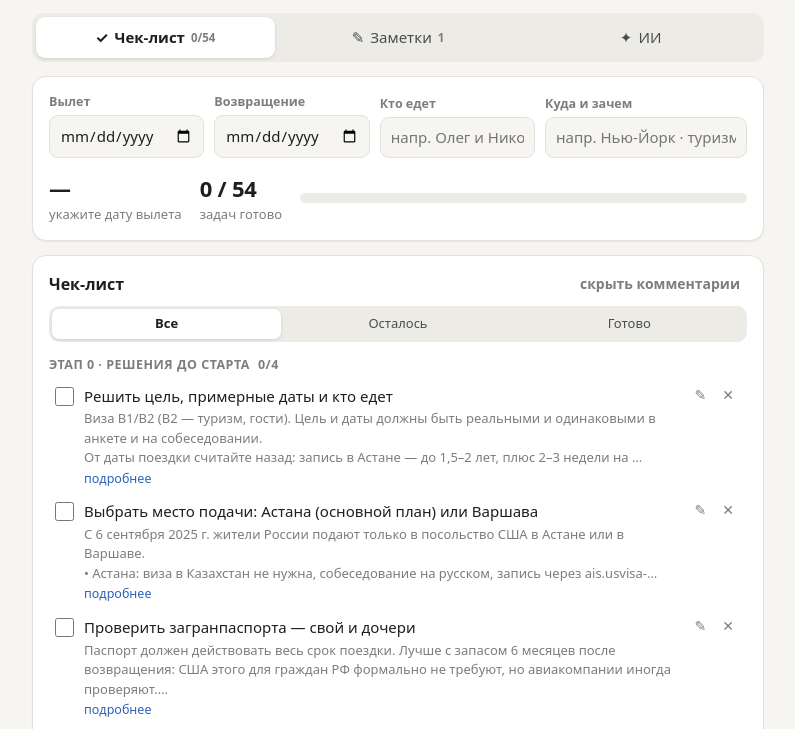
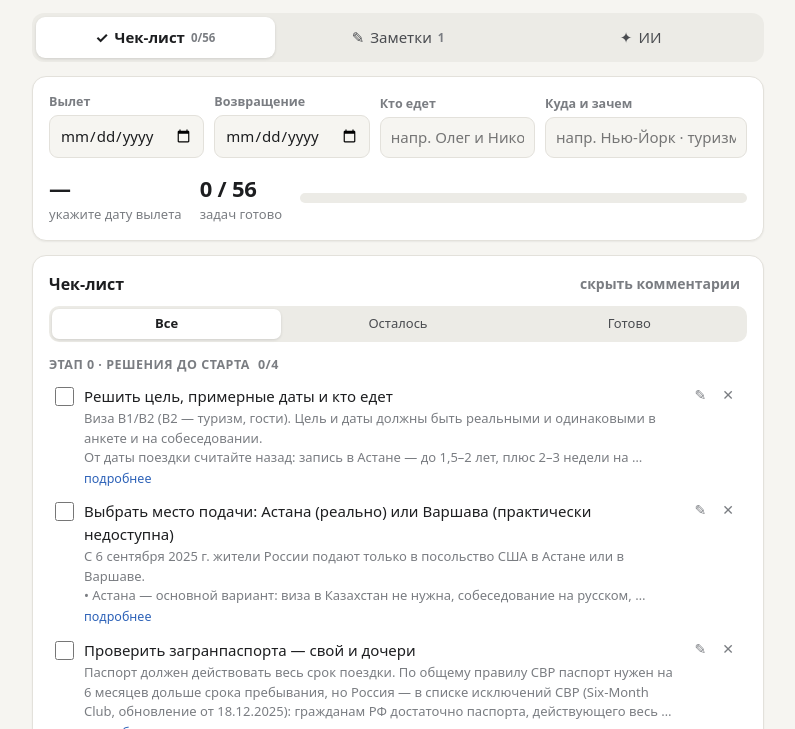
Before and after one commit to luzinoff/usa, a plain HTML site: page index.html in a window 1280 px wide. Shown: the part 60-789 px from the top of the page, without its empty margins (242-1037 px from the left). Drawn offline with Linux system fonts and the light colour scheme.

Commit message:
Уточнения: паспорт (Six-Month Club), Варшава, Visa Integrity Fee, QazETA, санитарные требования CDC
Co-Authored-By: Claude Opus 5.5 <noreply@anthropic.com>
Claude-Session: https://claude.ai/code/session_01FsDB9jWDqxn6vdDM4aN7Ms

```diff
--- a/index.html
+++ b/index.html
@@ -343,8 +343,8 @@ const [S0,S1,S2,S3,S4,S5,S6]=CATS;
 /* [id, раздел, задача, комментарий]. id постоянные: d.. — первая версия, v.. — визовые этапы. */
 const DEFAULTS=[
  ['v21',S0,'Решить цель, примерные даты и кто едет','Виза B1/B2 (B2 — туризм, гости). Цель и даты должны быть реальными и одинаковыми в анкете и на собеседовании.\nОт даты поездки считайте назад: запись в Астане — до 1,5–2 лет, плюс 2–3 недели на поездку в Казахстан и возврат паспортов.'],
- ['v02',S0,'Выбрать место подачи: Астана (основной план) или Варшава','С 6 сентября 2025 г. жители России подают только в посольство США в Астане или в Варшаве.\n• Астана: виза в Казахстан не нужна, собеседование на русском, запись через ais.usvisa-info.com/ru-kz/niv. Минус — очень долгая очередь.\n• Варшава: нужна действующая шенгенская (лучше польская) виза на себя и дочь, своя система записи; свободные даты обычно ближе.\nМесто подачи выбирается в DS-160 и в кабинете — дальше его не поменять без новой анкеты.'],
- ['d01',S0,'Проверить загранпаспорта — свой и дочери','Паспорт должен действовать весь срок поездки. Лучше с запасом 6 месяцев после возвращения: США этого для граждан РФ формально не требуют, но авиакомпании иногда проверяют.\nУ дочери — отдельный загранпаспорт. Если до окончания паспорта меньше 2–3 лет — лучше сначала поменять: виза останется в старом паспорте, но возить два паспорта неудобно.'],
+ ['v02',S0,'Выбрать место подачи: Астана (реально) или Варшава (практически недоступна)','С 6 сентября 2025 г. жители России подают только в посольство США в Астане или в Варшаве.\n• Астана — основной вариант: виза в Казахстан не нужна, собеседование на русском, запись через ais.usvisa-info.com/ru-kz/niv. Минус — очень долгая очередь.\n• Варшава — для жителей России почти закрыта: Польша не выдаёт россиянам туристические визы; въезд в Польшу из стран вне Шенгена (Россия, Беларусь, Казахстан, Турция и др.) запрещён даже с шенгенской визой другой страны; с 1 апреля 2026 г. нужен биометрический загранпаспорт. Остаётся только въезд из другой страны Шенгена по действующей шенгенской визе — а новые шенгенские визы россиянам сейчас почти не выдают.\nМесто подачи выбирается в DS-160 и в кабинете — потом его не поменять без новой анкеты.'],
+ ['d01',S0,'Проверить загранпаспорта — свой и дочери','Паспорт должен действовать весь срок поездки. По общему правилу CBP паспорт нужен на 6 месяцев дольше срока пребывания, но Россия — в списке исключений CBP (Six-Month Club, обновление от 18.12.2025): гражданам РФ достаточно паспорта, действующего весь срок пребывания.\nВсё равно лучше иметь запас 6 месяцев: авиакомпании и страны транзита могут требовать его сами, а список CBP может измениться — перепроверить перед поездкой на cbp.gov.\nУ дочери — отдельный загранпаспорт. Если паспорт заканчивается в ближайшие 2–3 года — лучше сначала поменять: виза останется в старом паспорте, придётся возить оба.'],
  ['v08',S0,'Если летите без второго родителя — нотариальное согласие на выезд дочери','Оформить у нотариуса в России: согласие второго родителя на поездку в США (и Казахстан), лучше сразу с нотариальным переводом на английский. На собеседовании могут спросить, где второй родитель. Если летят оба родителя — пункт не нужен.'],
 
  ['v23',S1,'Собрать данные для анкет','Подготовьте до заполнения (на английском, латиницей как в загранпаспорте):\n• паспорта: номера, даты выдачи и окончания, старые паспорта и визы США;\n• все поездки в США за всё время и страны за последние 5 лет;\n• работа: название, адрес, телефон, должность, зарплата; прошлая работа за 5 лет; образование;\n• ФИО и даты рождения родителей, супруга(и);\n• аккаунты в соцсетях за 5 лет (тип и имя пользователя);\n• адрес в США (отель или первая ночёвка) и примерные даты поездки.'],
@@ -367,11 +367,12 @@ const DEFAULTS=[
 
  ['v15',S4,'Билеты и жильё в Астане','Прилететь накануне собеседования. Заложить несколько рабочих дней после него на возврат паспортов (или выбрать доставку в свой город Казахстана/улететь и вернуться).\nВажно: без загранпаспорта (он в посольстве) из Казахстана не улететь в третьи страны, а в Россию можно по внутреннему паспорту.'],
  ['v26',S4,'Деньги на Казахстан','Российские карты в Казахстане в основном не работают. Взять наличные (рубли или доллары — менять в обменниках) или карту зарубежного банка.'],
+ ['v30',S4,'Оформить разрешение на въезд QazETA (взрослому)','Электронное разрешение на въезд в Казахстан через приложение QazETA: регистрация, идентификация, заявка — не позднее чем за 72 часа до въезда. Бесплатно (постановление № 890 от 10.10.2026), многократное, действует 180 дней. Дети до 16 лет не оформляют.\nСроки: с 1 ноября 2026 г. вводится поэтапно, по последним данным обязательно для россиян с 1 июля 2027 г. — к вашей поездке почти наверняка понадобится. Перед поездкой проверить актуальные правила.'],
  ['v16',S4,'Въехать в Казахстан','Гражданам РФ виза не нужна, до 90 дней за 180. До 30 дней регистрация не нужна. Взрослому можно и по внутреннему паспорту, но для собеседования везите загранпаспорт; ребёнку до 14 лет — загранпаспорт.\nЕсли будете пользоваться казахстанской SIM-картой дольше 30 дней — телефон нужно зарегистрировать по IMEI.'],
  ['v17',S4,'Собеседование в посольстве США в Астане','Адрес: Астана, пр. Рахымжана Кошкарбаева, 3.\n• Прийти за 15 минут до времени записи — досмотр на входе.\n• Телефоны, камеры и другую электронику внутрь не пускают, ноутбуки охрана не хранит — оставьте в гостинице.\n• С собой — только папка документов из Этапа 3.\n• Собеседование на русском, вместе с дочерью; отпечатки пальцев.\nИтог обычно в тот же день: одобрили (паспорта оставляют), отказ по 214(b) (паспорта возвращают, сбор не возвращается) или 221(g) — дополнительная проверка (дают лист, статус смотреть на ceac.state.gov).'],
  ['v18',S4,'Получить паспорта с визой','Статус — в кабинете AIS / на ceac.state.gov. Обычно несколько рабочих дней, затем курьер в выбранный пункт; получить по документу и уведомлению.'],
 
- ['v19',S5,'Visa Integrity Fee — заложить $250 за каждого','Закон с июля 2025 г.; платится только при выдаче визы, при отказе — нет. На ноябрь 2026 г. сбор берут не все посольства — уточнить в Астане перед собеседованием. Официальные сборы на двоих: $370 точно, до $870 вместе с этим сбором.'],
+ ['v19',S5,'Visa Integrity Fee — заложить $250 за каждого','Закон с июля 2025 г.; платится только при выдаче визы, при отказе — нет. Внедряется неравномерно: часть посольств уже берёт сбор, другие ждут, пока заработают платёжные системы и выйдут официальные инструкции (на 16.11.2026 сбора нет в официальном перечне сборов Госдепа). Поэтому перед собеседованием уточнить на kz.usembassy.gov или в кабинете AIS, берут ли его в Астане и как платить. Официальные сборы на двоих: $370 точно, до $870 вместе с этим сбором.'],
  ['v20',S5,'Проверить визу сразу при получении','ФИО и дата рождения — как в паспорте; тип B1/B2; Entries — M (многократная); срок Expiration Date. Гражданам РФ обычно дают до 36 месяцев — поездка должна уложиться в этот срок. Ошибку исправляет посольство — сообщить сразу.'],
  ['v27',S5,'Если отказ или 221(g) — что дальше','214(b): можно подать снова — новая DS-160, новый сбор, новая запись; имеет смысл, если что-то изменилось (работа, поездки, документы).\n221(g): дослать запрошенное, ждать; статус на ceac.state.gov. Проверка может занять от недель до месяцев.'],
 
@@ -402,6 +403,7 @@ const DEFAULTS=[
  ['d24','Перед вылетом','Онлайн-регистрация на рейс',''],
  ['d25','Перед вылетом','Проверить правила ввоза в США: еда, лекарства, наличные',''],
  ['d26','Перед вылетом','Сохранить контакты посольства РФ и консульств в США',''],
+ ['d28','Перед вылетом','Проверить санитарные требования США на дату вылета','Иногда CDC вводит временные декларации. Пример: с 3 ноября по 18 декабря 2026 г. каждый пассажир рейса в США (включая транзитных и детей — за них подписывает родитель) подписывает при регистрации, что не был в Демократической Республике Конго последние 21 день; без неё не посадят. К вашей поездке эта мера, скорее всего, закончится — но за неделю до вылета проверить сайт CDC и письма авиакомпании.'],
  ['d27','Перед вылетом','Скинуть близким маршрут и брони','']
 ];
 const REMOVED=['d02'];/* «Виза или ESTA» — заменён этапами визы */
@@ -415,8 +417,11 @@ const SUMMARY_NOTE='Сводка по визе для жителей Росси
  '• Дети: с 02.09.2025 собеседование лично, в любом возрасте.\n'+
  '• Посольство: Астана, пр. Р. Кошкарбаева, 3. Без телефонов и электроники, прийти за 15 мин.\n'+
  '• Виза B1/B2 гражданам РФ: обычно многократная, до 36 месяцев.\n'+
- '• Ожидание в Астане: открытые даты — около 1,5–2 лет вперёд (2028 г.), раньше — только отмены.';
-const SEED_V=3;
+ '• Ожидание в Астане: открытые даты — около 1,5–2 лет вперёд (2028 г.), раньше — только отмены.\n'+
+ '• Варшава для жителей России практически недоступна (въезд в Польшу из стран вне Шенгена закрыт).\n'+
+ '• Казахстан: разрешение QazETA — обязательно с 01.07.2027, бесплатно, за 72 часа до въезда.\n'+
+ '• Паспорт: Россия в списке исключений CBP из правила «+6 месяцев», но запас лучше иметь.';
+const SEED_V=4;
 const emptyData=()=>({items:{},notes:{},ai:{},trip:{from:'',to:'',dest:'',who:'',u:0},updatedAt:0,seedV:0});
 /* Стартовые пункты с постоянными id и u:0. Нетронутые (u===0) пункты и заметка-сводка
    обновляются до текущей версии одинаково на всех устройствах; тронутые — не трогаем. */
```
